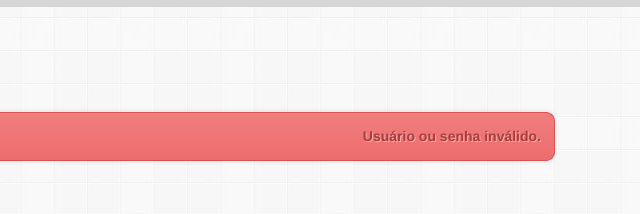
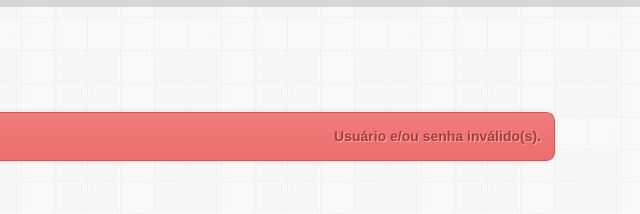
Before and after one commit to lucasreda/keyrusTest, a website: page public/index.html in a window 1280 px wide. Both pictures are taken after typing "Sample", "Sample123" into the empty fields and a click on the button "Entrar". Shown: the top 214 px of the page, 412-1052 px from the left. Drawn offline with nearby package versions, Linux system fonts and the light colour scheme.

Commit message:
Aplicação de teste para a Keyrus.

```diff
--- a/public/index.html
+++ b/public/index.html
@@ -14,7 +14,7 @@
 
                 <div class="row col-lg-offset-2">
                   <div class="successMsg">Logado com sucesso.</div>
-                  <div class="errorMsg">Usuário ou senha inválido.</div>
+                  <div class="errorMsg">Usuário e/ou senha inválido(s).</div>
                 </div>
 
                   <div class="row">
```
